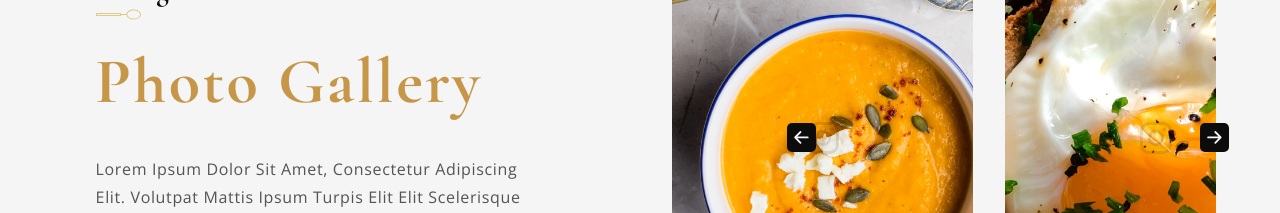
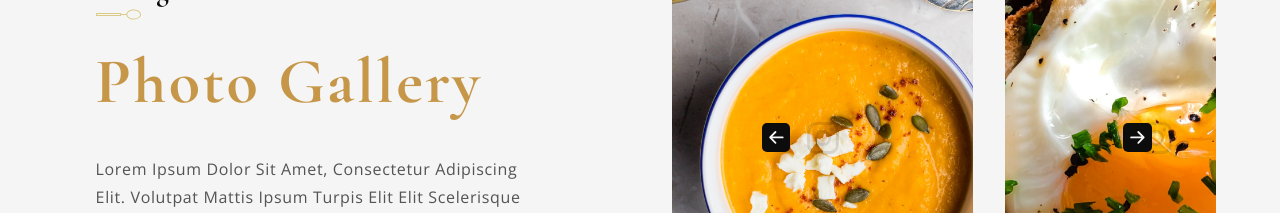
Before and after one commit to tsongtheng/GlobalFlavors, a React (Create React App) app: page / in a window 1280 px wide. Shown: the part 5440-5653 px from the top of the page. Built offline with nearby package versions, Linux system fonts and the light colour scheme.

Commit message:
update Gallery arrow for landscape mode

```diff
--- a/src/container/Gallery/Gallery.css
+++ b/src/container/Gallery/Gallery.css
@@ -81,11 +81,11 @@
   position: absolute;
   width: 100%;
   display: flex;
-  gap: 40%;
+  gap: 39%;
   justify-content: flex-end;
   align-items: center;
 
-  margin-right: 11%;
+  margin-right: 14%;
 }
 
 .gallery__arrow-icon {
@@ -108,15 +108,15 @@
 
 @media screen and (max-width: 1536px) {
   .app__gallery-images_arrows {
-    gap: 35%;
-    margin-right: 10%;
+    gap: 33%;
+    margin-right: 21%;
   }
 }
 
 @media screen and (max-width: 1280px) {
   .app__gallery-images_arrows {
-    gap: 30%;
-    margin-right: 8%;
+    gap: 26%;
+    margin-right: 20%;
   }
 }
 @media screen and (max-width: 1024px) {
```
